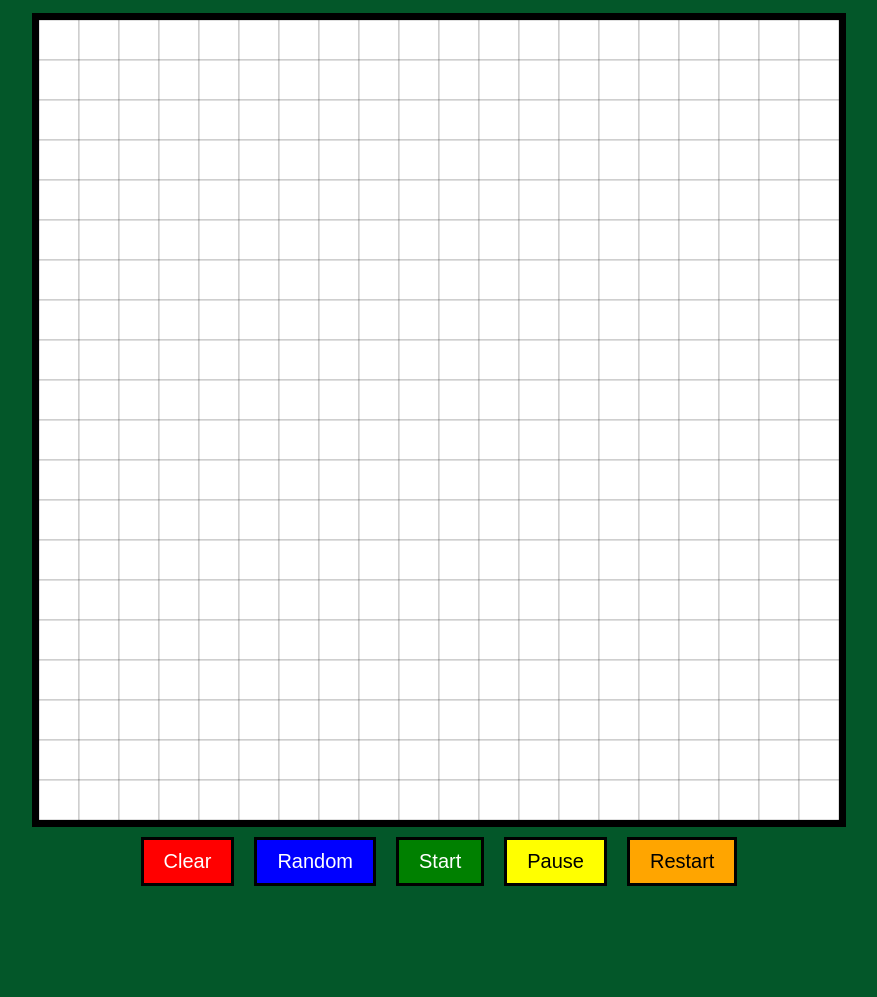
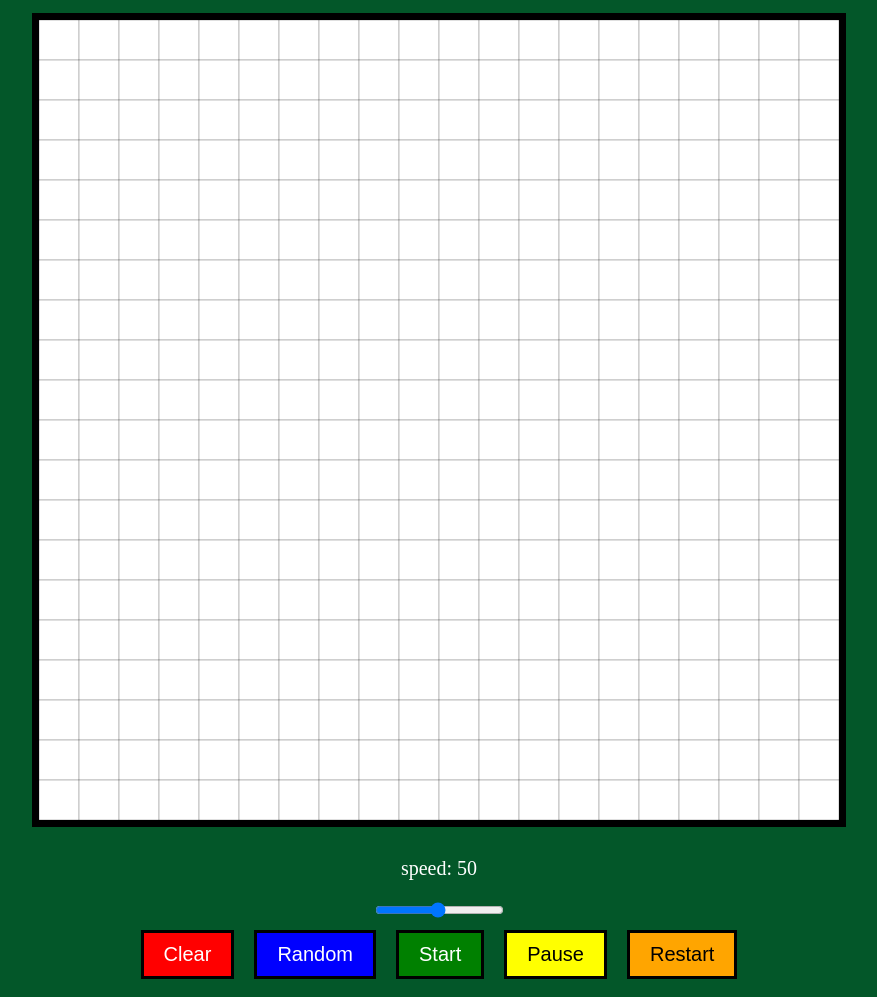
Before and after one commit to Zinho01/Game-of-Life, a plain HTML site: page Start/index.html in a window 1280 px wide. Shown: the part 89-1086 px from the top of the page, without its empty margins (201-1078 px from the left). Before the commit the page ends 993 px from the top, so only its background shows below. Drawn offline with Linux system fonts and the light colour scheme.

Commit message:
game of life speed toevoeging

```diff
--- a/Start/index.html
+++ b/Start/index.html
@@ -13,6 +13,10 @@
     <h1>Game Of Life</h1>
     <canvas id="gamecanvas">
     </canvas>
+    <div id="slider-container">
+        <label for="slider"> <p>speed: <span id="demo"></span></p></label>
+        <input type="range" id="slider" min="1" max="100" value="50">
+    </div>
     <div id="buttons">
         <button id="ClearButton">Clear</button>
         <button id="RandomButton">Random</button>
--- a/Start/script.js
+++ b/Start/script.js
@@ -32,3 +32,29 @@ for (let i = 0; i < rows; i++) {
 function clicker() {
 
 }
+
+let intervalId = null;
+let speed = 500;
+var slider = document.getElementById("slider");
+var output = document.getElementById("demo");
+output.innerHTML = slider.value;
+
+slider.oninput = function() {
+  output.innerHTML = this.value;
+}
+
+function updateSpeed() {
+  const slider = document.getElementById('slider');
+  const sliderValue = slider.value;
+  speed = 1000 - (sliderValue * 10);
+  clearInterval(intervalId);
+  intervalId = setInterval(gameOfLifeStep, speed);
+}
+
+function gameOfLifeStep() {
+  console.log('Game of Life step executed');
+}
+
+document.getElementById('slider').addEventListener('input', updateSpeed);
+
+intervalId = setInterval(gameOfLifeStep, speed);
--- a/Start/style.css
+++ b/Start/style.css
@@ -1,5 +1,19 @@
 body {
     background-color: rgb(3, 87, 41);
+}
+
+#slider-container
+{
+    display: flex;
+    flex-direction: column;
+    justify-content: center;
+    align-items: center;
+    margin-top: 10px;
+}
+
+#slider-container > label {
+    color: white;
+    font-size: 20px;
 }
 
 h1 {
```
